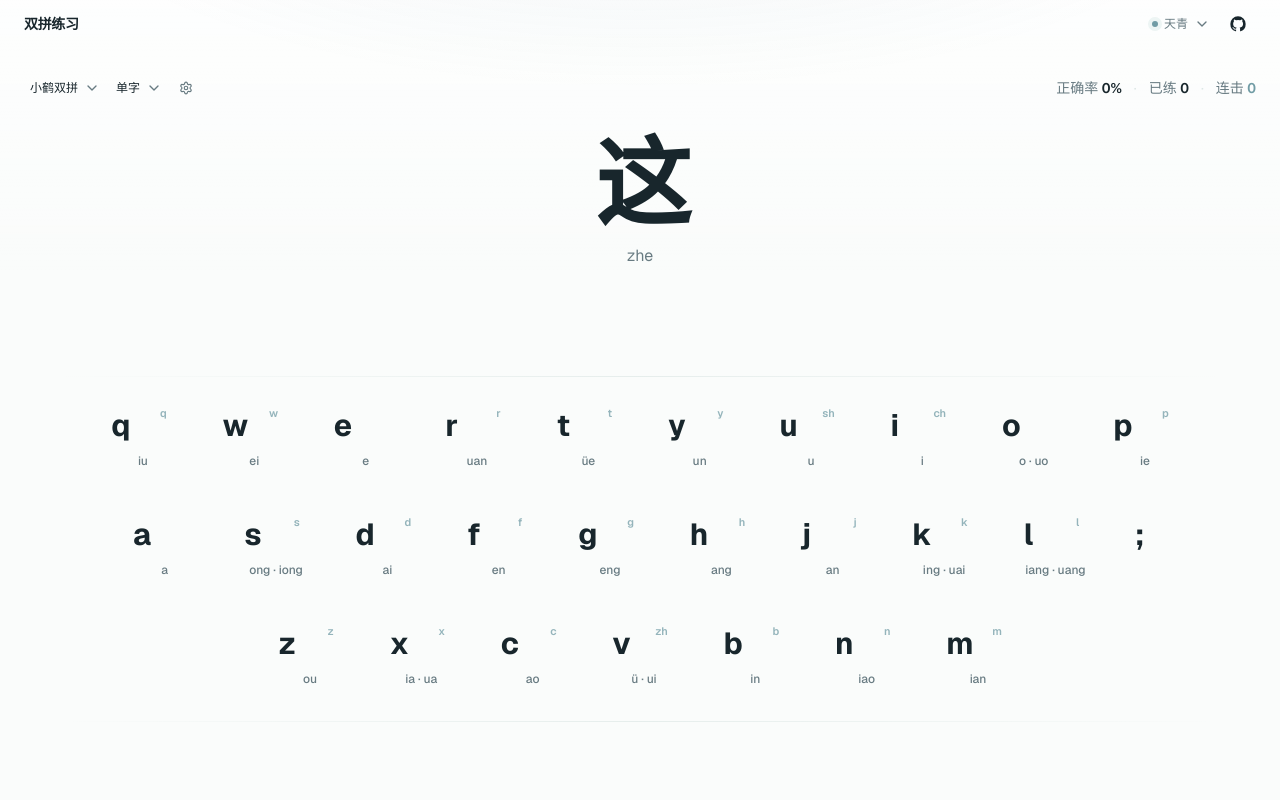
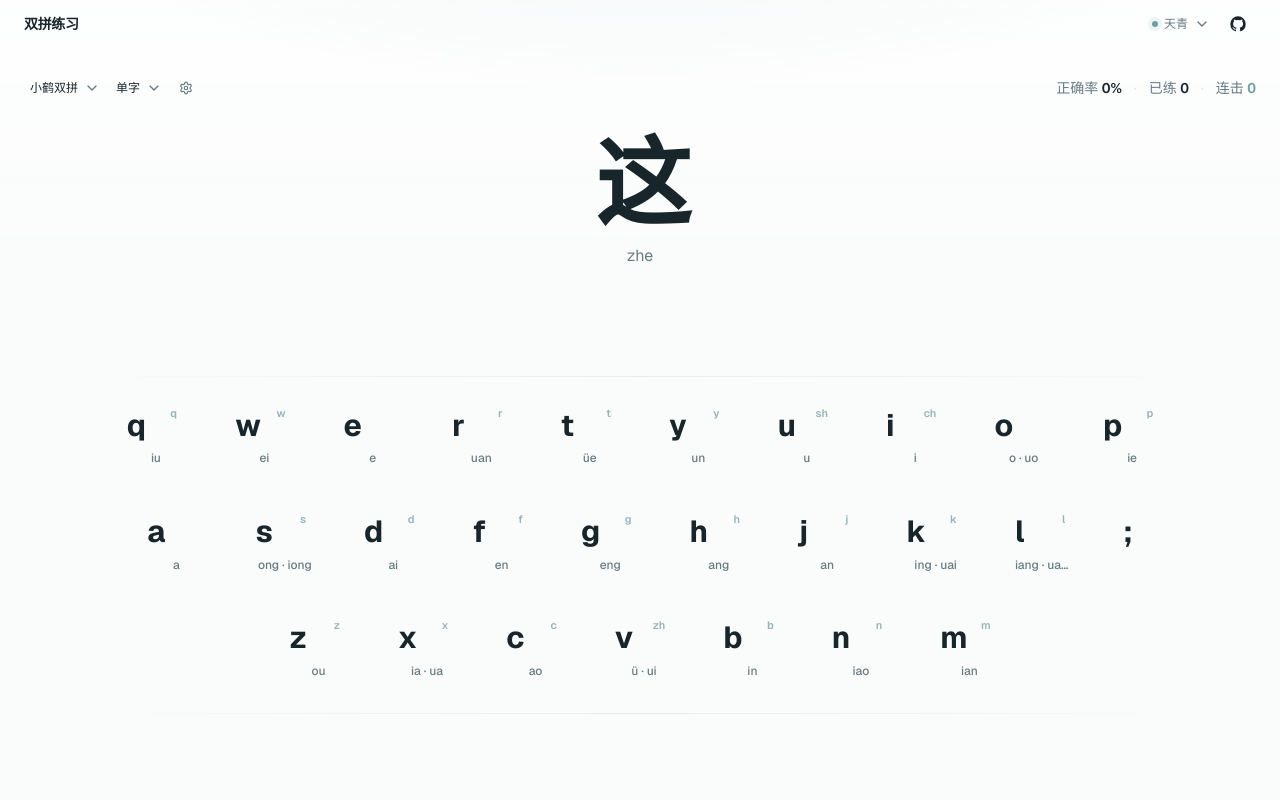
Before and after one commit to sharebravery/shuangpin-practice, a Next.js app: page / in a window 1280 px wide. Shown: the top 800 px of the page. Built offline with nearby package versions, Linux system fonts and the light colour scheme.

Commit message:
style: final visual polish and layout guards

```diff
--- a/src/app/globals.css
+++ b/src/app/globals.css
@@ -156,52 +156,52 @@
 
 .graphite {
   color-scheme: dark;
-  --background: #172225;
-  --foreground: #e8efed;
-  --card: #1c2a2d;
-  --card-foreground: #e8efed;
-  --popover: #1c2a2d;
-  --popover-foreground: #e8efed;
-  --primary: #8ea9a4;
+  --background: #182629;
+  --foreground: #edf3f1;
+  --card: #1d2d30;
+  --card-foreground: #edf3f1;
+  --popover: #1d2d30;
+  --popover-foreground: #edf3f1;
+  --primary: #9ab5af;
   --primary-foreground: #132023;
-  --secondary: #223438;
-  --secondary-foreground: #e8efed;
-  --muted: #243337;
-  --muted-foreground: #9aaba7;
-  --accent: #263a3d;
-  --accent-foreground: #edf3f1;
-  --destructive: #d17a73;
-  --border: #34484b;
-  --input: #34484b;
-  --ring: #8ea9a4;
-  --chart-1: #8ea9a4;
-  --chart-2: #9aaba7;
-  --chart-3: #657c79;
-  --chart-4: #c4d3cf;
-  --chart-5: #465f5d;
-  --sidebar: #1b292c;
-  --sidebar-foreground: #e8efed;
-  --sidebar-primary: #8ea9a4;
+  --secondary: #23373a;
+  --secondary-foreground: #edf3f1;
+  --muted: #25373a;
+  --muted-foreground: #a7b9b4;
+  --accent: #2a4144;
+  --accent-foreground: #f2f6f4;
+  --destructive: #d9847d;
+  --border: #3a5053;
+  --input: #3a5053;
+  --ring: #9ab5af;
+  --chart-1: #9ab5af;
+  --chart-2: #a7b9b4;
+  --chart-3: #708985;
+  --chart-4: #cad8d4;
+  --chart-5: #4c6764;
+  --sidebar: #1d2d30;
+  --sidebar-foreground: #edf3f1;
+  --sidebar-primary: #9ab5af;
   --sidebar-primary-foreground: #132023;
-  --sidebar-accent: #263a3d;
-  --sidebar-accent-foreground: #edf3f1;
-  --sidebar-border: #34484b;
-  --sidebar-ring: #8ea9a4;
-  --brand: #8ea9a4;
-  --brand-strong: #bfd0cc;
-  --brand-soft: #263c3e;
-  --correct: #8ea9a4;
-  --correct-soft: #263c3e;
-  --error: #d17a73;
-  --error-soft: #3b292a;
-  --surface: #1b292c;
-  --key: #223235;
-  --key-hover: #293d40;
+  --sidebar-accent: #2a4144;
+  --sidebar-accent-foreground: #f2f6f4;
+  --sidebar-border: #3a5053;
+  --sidebar-ring: #9ab5af;
+  --brand: #9ab5af;
+  --brand-strong: #c6d7d2;
+  --brand-soft: #294143;
+  --correct: #9ab5af;
+  --correct-soft: #294143;
+  --error: #d9847d;
+  --error-soft: #3d2b2c;
+  --surface: #1d2d30;
+  --key: #23363a;
+  --key-hover: #2a4246;
   --key-shadow: #0b1315;
-  --canvas-glow: rgba(111, 151, 145, 0.16);
-  --canvas-sheen: rgba(215, 232, 227, 0.035);
-  --ceramic-highlight: rgba(210, 230, 225, 0.11);
-  --ceramic-rim: rgba(212, 232, 228, 0.08);
+  --canvas-glow: rgba(126, 164, 157, 0.18);
+  --canvas-sheen: rgba(220, 235, 231, 0.045);
+  --ceramic-highlight: rgba(214, 233, 228, 0.13);
+  --ceramic-rim: rgba(216, 235, 230, 0.1);
 }
 
 @layer base {
--- a/src/app/keyboard-layout.css
+++ b/src/app/keyboard-layout.css
@@ -2,16 +2,26 @@
  * 谱面 / 键盘共用同一套几何系统。
  * 两种布局只区别视觉材质，不再各自计算键宽、键高、行距和位置。
  */
+[aria-label="双拼键位图"] {
+  scrollbar-width: none;
+  overscroll-behavior-x: contain;
+  -webkit-overflow-scrolling: touch;
+}
+
+[aria-label="双拼键位图"]::-webkit-scrollbar {
+  display: none;
+}
+
 [aria-label="双拼键位图"] > div {
-  --practice-key-w: clamp(72px, 7vw, 90px);
-  --practice-key-h: clamp(82px, 7.5vw, 96px);
-  --practice-key-gap: clamp(12px, 1.7vw, 22px);
-  --practice-row-gap: clamp(10px, 1vw, 14px);
-  --practice-row-shift: clamp(16px, 1.7vw, 24px);
+  --practice-key-w: clamp(70px, 6.6vw, 88px);
+  --practice-key-h: clamp(82px, 7.3vw, 96px);
+  --practice-key-gap: clamp(14px, 1.9vw, 24px);
+  --practice-row-gap: clamp(10px, 1vw, 13px);
+  --practice-row-shift: clamp(16px, 1.6vw, 22px);
 
   width: 100%;
   max-width: 1160px;
-  min-width: 900px !important;
+  min-width: 880px !important;
   padding-block: 16px !important;
 }
 
@@ -55,27 +65,27 @@
   height: var(--practice-key-h) !important;
 }
 
-/* 平板：保持同一比例，允许整张键位谱横向滚动。 */
+/* 平板：保持同一比例，整张键位谱自然横向滚动。 */
 @media (max-width: 1023px) {
   [aria-label="双拼键位图"] > div {
-    --practice-key-w: 74px;
+    --practice-key-w: 72px;
     --practice-key-h: 84px;
-    --practice-key-gap: 14px;
+    --practice-key-gap: 16px;
     --practice-row-gap: 10px;
     --practice-row-shift: 18px;
-    min-width: 900px !important;
+    min-width: 880px !important;
   }
 }
 
-/* 手机：不把按键压到不可点击，保持横向滚动。 */
+/* 手机：不继续压缩触控尺寸，保持横向滚动和相同节奏。 */
 @media (max-width: 639px) {
   [aria-label="双拼键位图"] > div {
-    --practice-key-w: 68px;
-    --practice-key-h: 80px;
-    --practice-key-gap: 12px;
+    --practice-key-w: 66px;
+    --practice-key-h: 78px;
+    --practice-key-gap: 14px;
     --practice-row-gap: 9px;
     --practice-row-shift: 16px;
-    min-width: 820px !important;
+    min-width: 800px !important;
     padding-block: 12px !important;
   }
 }
```
Also changed, not shown: 1 other file (tests, documents, lock files or other folders).
